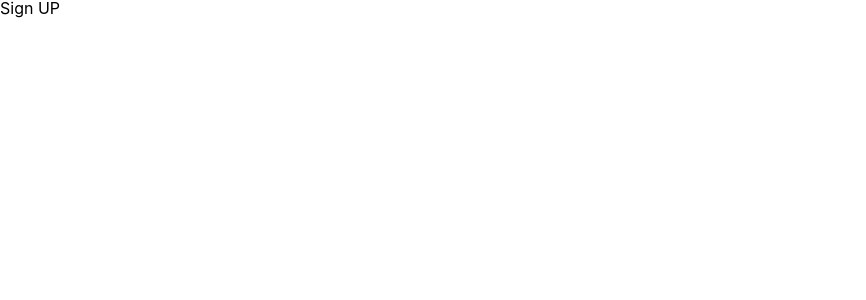
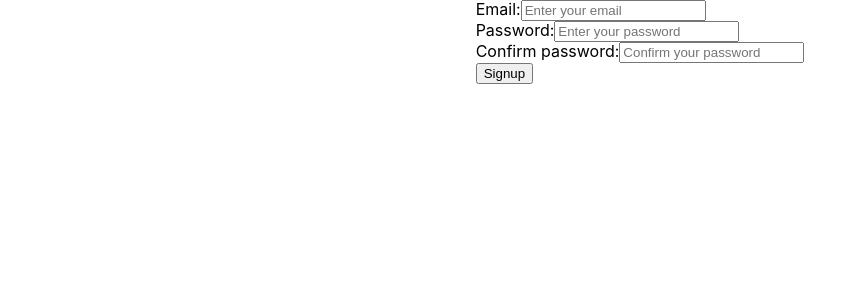
Before and after one commit to benjaminrae/flashcodes, a React (Create React App) app: page /signup in a window 1280 px wide. Shown: the top 300 px of the page, without its empty margins (0-866 px from the left). Built offline with nearby package versions, Linux system fonts and the light colour scheme.

Commit message:
add basic signup form

```diff
--- a/src/Components/Signup/Signup.css
+++ b/src/Components/Signup/Signup.css
@@ -0,0 +1,8 @@
+.signup {
+    height: 100%;
+    width: 100%;
+    display: flex;
+    flex-direction: column;
+    justify-content: center;
+    align-items: center;
+}
--- a/src/Components/Signup/Signup.tsx
+++ b/src/Components/Signup/Signup.tsx
@@ -1,7 +1,54 @@
 import "./Signup.css";
+import { useState } from "react";
 
 const Signup = () => {
-    return <>Sign UP</>;
+    const [email, setEmail] = useState("");
+    const [password, setPassword] = useState("");
+    const [confirmPassword, setConfirmPassword] = useState("");
+
+    return (
+        <div className="signup">
+            <form className="signup__signup-form" action="submit">
+                <div className="signup-form__group">
+                    <label htmlFor="email">Email:</label>
+                    <input
+                        type="email"
+                        name="email"
+                        placeholder="Enter your email"
+                        value={email}
+                        onChange={(e) => {
+                            setEmail(e.target.value);
+                        }}
+                    ></input>
+                </div>
+                <div className="signup-form__group">
+                    <label htmlFor="password">Password:</label>
+                    <input
+                        type="password"
+                        name="password"
+                        placeholder="Enter your password"
+                        value={password}
+                        onChange={(e) => {
+                            setPassword(e.target.value);
+                        }}
+                    ></input>
+                </div>
+                <div className="signup-form__group">
+                    <label htmlFor="confirm-password">Confirm password:</label>
+                    <input
+                        type="password"
+                        name="confirm-password"
+                        placeholder="Confirm your password"
+                        value={confirmPassword}
+                        onChange={(e) => {
+                            setConfirmPassword(e.target.value);
+                        }}
+                    ></input>
+                </div>
+                <input type="submit" value="Signup" />
+            </form>
+        </div>
+    );
 };
 
 export default Signup;
```
